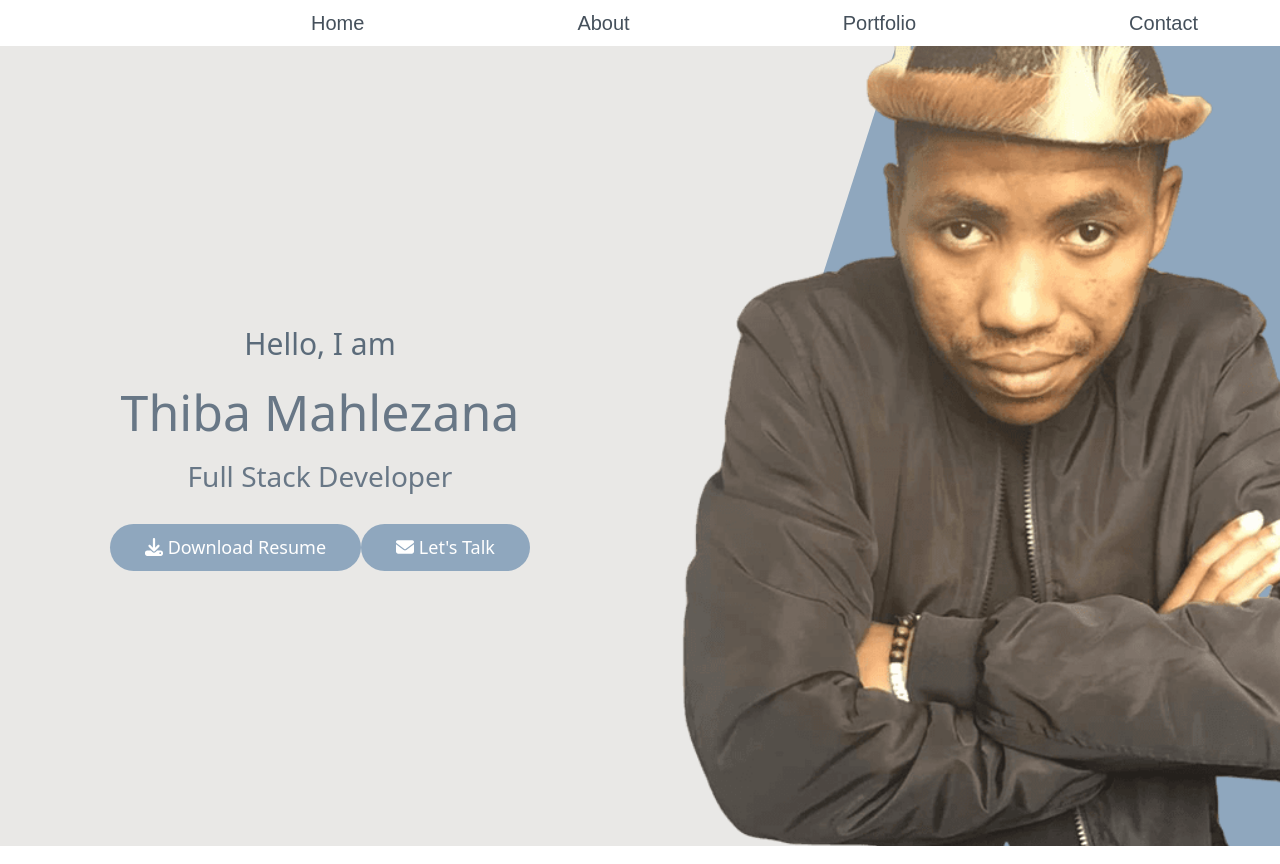
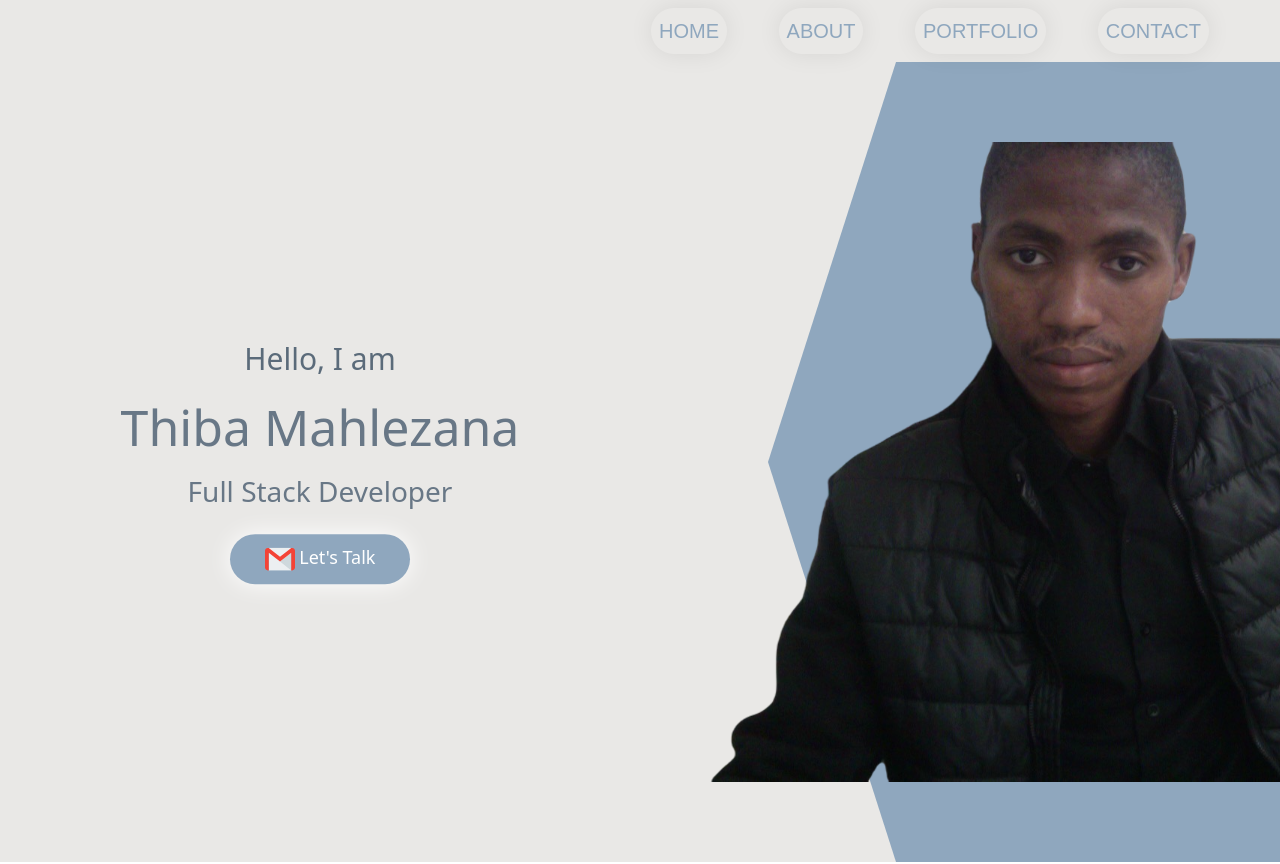
Before and after one commit to ThibaMahlezana/My-Portfolio-Website, a React (Create React App) app in the folder client/: page / in a window 1280 px wide. Shown: the top 864 px of the page. Built offline with nearby package versions, Linux system fonts and the light colour scheme.

Commit message:
fixed navbar

```diff
--- a/client/src/components/Header.js
+++ b/client/src/components/Header.js
@@ -1,58 +1,26 @@
-import React, { useState } from 'react'
-import { NavLink } from "react-router-dom";
+import React from 'react'
+import '../styles/global.css'
+import Container from 'react-bootstrap/Container';
+import Nav from 'react-bootstrap/Nav';
+import Navbar from 'react-bootstrap/Navbar';
 
 export default function Header() {
-  const [isOpen, setOpen] = useState(false);
   return (
-    <nav
-      className="navbar is-primary"
-      role="navigation"
-      aria-label="main navigation"
-    >
-      <div className="container">
-        <div className="navbar-brand">
-            <a
-              role="button"
-              className={`navbar-burger burger ${isOpen && "is-active"}`}
-              aria-label="menu"
-              aria-expanded="false"
-              onClick={() => setOpen(!isOpen)}
-            >
-              <span aria-hidden="true"></span>
-              <span aria-hidden="true"></span>
-              <span aria-hidden="true"></span>
-            </a>
-          </div>
-          <NavLink
-              className="navbar-item"
-              activeClassName="is-active"
-              to="/"
-              exact
-              >
-              Home
-          </NavLink>
-          <NavLink
-              className="navbar-item"
-              activeClassName="is-active"
-              to="/about"
-            >
-              About
-          </NavLink>
-          <NavLink
-              className="navbar-item"
-              activeClassName="is-active"
-              to="/portfolio"
-            >
-              Portfolio
-          </NavLink>
-          <NavLink
-              className="navbar-item"
-              activeClassName="is-active"
-              to="/contact"
-            >
-              Contact
-          </NavLink>
-      </div>
-    </nav>
+    <Navbar expand="md" className="header nav">
+      <Container>
+        <Navbar.Brand className="col-md-4 col-lg-6" href="#home">
+          <h4></h4>
+        </Navbar.Brand>
+        <Navbar.Toggle />
+        <Navbar.Collapse className="header-links col-md-4 col-lg-6">
+          <Nav className="me-auto">
+            <Nav.Link style={{color: '#8fa7be'}} className="nav-item" href="#home">Home</Nav.Link>
+            <Nav.Link style={{color: '#8fa7be'}} className="nav-item" href="#about">About</Nav.Link>
+            <Nav.Link style={{color: '#8fa7be'}} className="nav-item" href="#portfolio">Portfolio</Nav.Link>
+            <Nav.Link style={{color: '#8fa7be'}} className="nav-item" href="#contact">Contact</Nav.Link>
+          </Nav>
+        </Navbar.Collapse>
+      </Container>
+    </Navbar>
   )
 }
--- a/client/src/pages/About.js
+++ b/client/src/pages/About.js
@@ -7,7 +7,7 @@ import Skill from '../components/Skill';
 
 export default function About() {
   return (
-    <div className='about'>
+    <div id="about" className='about'>
       <div className='container'>
         <div className="title">
             <h1>About</h1>
--- a/client/src/pages/Contact.js
+++ b/client/src/pages/Contact.js
@@ -7,7 +7,7 @@ import phoneIcon from '../images/icons/phone-icon.svg'
 
 export default function Contact() {
   return (
-    <div className="contact">
+    <div id="contact" className="contact">
       <div className="title">
           <h1>Contact</h1>
           <p>You can contact me here</p>
--- a/client/src/pages/Home.js
+++ b/client/src/pages/Home.js
@@ -1,30 +1,33 @@
 import React from 'react'
 import '../styles/home.css';
-import bgImage from '../images/Pic3.png';
-import { FontAwesomeIcon } from '@fortawesome/react-fontawesome'
-import { faDownload } from '@fortawesome/free-solid-svg-icons'
-import { faEnvelope } from '@fortawesome/free-solid-svg-icons'
+import bgImage from '../images/Thiba.png';
+// import { FontAwesomeIcon } from '@fortawesome/react-fontawesome'
+// import { faDownload } from '@fortawesome/free-solid-svg-icons'
+// import { faEnvelope } from '@fortawesome/free-solid-svg-icons'
+import mailIcon from '../images/icons/mail-icon.svg'
 
 export default function Home() {
   return (
-    <div className="home">
+    <div id="home" className="home">
       <div className="row">
-        <div className='col-6 h-left'>
+        <div className='col-sm-12 col-md-6 col-lg-6 h-left'>
           <p className="intro">Hello, I am </p>
           <h1 className="name">Thiba Mahlezana</h1>
           <h3 className="role">Full Stack Developer</h3>
           <div className="h-btns">
-              <button variant="outline-primary" className="h-button">
+              {/* <button variant="outline-primary" className="h-button">
                 <FontAwesomeIcon icon={faDownload} />
                 {' '} Download Resume
-              </button>
-              <button variant="outline-primary" className="h-button">
-                <FontAwesomeIcon icon={faEnvelope} />
-                {' '} Let's Talk
+              </button> */}
+              <button variant="outline-primary" className="h-button button-float">
+                <a href="#contact">
+                  <img alt="contact" src={mailIcon} />
+                  {' '} Let's Talk
+                </a>
               </button>
           </div>
         </div>
-        <div className='col-6 h-right'>
+        <div className='col-sm-12 col-md-6 col-lg-6 h-right'>
           <div className="bg"></div>
           <img alt='' src={bgImage}/>
         </div>
--- a/client/src/pages/Portfolio.js
+++ b/client/src/pages/Portfolio.js
@@ -6,7 +6,7 @@ import Project from '../components/Project'
 
 export default function Portfolio() {
   return (
-    <div className="portfolio">
+    <div id="portfolio" className="portfolio">
         <div className="title">
             <h1>Portfolio</h1>
             <p>The projects I have worked on</p>
--- a/client/src/styles/global.css
+++ b/client/src/styles/global.css
@@ -11,29 +11,26 @@ body {}
     height: 100%;
 }
 
-header {
+.header {
     display: block;
-    background: #e9e8e6;
-    box-shadow: 0px 0px 25px 0 rgb(0 0 0 / 8%);
+    /* box-shadow: 0px 0px 25px 0 rgb(0 0 0 / 8%); */
     z-index: 997;
     padding: 0 10px;
+    background-color: #e9e8e6;
 }
-
-header .logo {
-    font-size: 28px;
-    margin: 0;
-    padding: 0;
-    line-height: 1;
-    font-weight: 400;
-    letter-spacing: 2px;
+.me-auto {
+    justify-content: space-between;
+    width: 100%;
     text-transform: uppercase;
 }
-
-header .logo a {
-    text-decoration: none;
-    color: #5b6b7a;
+.me-auto .nav-item {
+    border-radius: 30px;
+    box-shadow: 0px 0px 25px 0 rgb(0 0 0 / 8%)
 }
-
+.me-auto .nav-item:hover {
+    background-color: #fff;
+    box-shadow: 0px 0px 25px 0 rgb(0 0 0 / 8%)
+}
 .navbar {
     position: relative;
     display: flex;
--- a/client/src/styles/home.css
+++ b/client/src/styles/home.css
@@ -1,7 +1,7 @@
 /*** Home Section ***/
 .home {
     height: 100vh;
-    background-color: #e9e8e6;;
+    background-color: #e9e8e6;
 }
 
 .home .row {
@@ -50,7 +50,7 @@
 }
 
 .h-right > img {
-    width: 100%;
+    width: 150%;
     position: absolute;
 }
 
@@ -68,9 +68,45 @@
     background: #8fa7be;
     border: 0;
     padding: 10px 35px;
-    color: #fff;
     transition: 0.4s;
     border-radius: 50px;
     font-size: large;
     font-weight: 500;
+    box-shadow: 0 0 25px 0 #fff;
 }
+.h-button:hover {
+    opacity: 0.7;
+    -webkit-animation: none;
+    animation: none;
+    text-decoration: none;
+}
+.h-button img {
+    width: 30px;
+}
+.h-button a {
+    color: #fff;
+    text-decoration: none;
+}
+
+.button-float {
+    -webkit-animation: float 1.5s linear alternate infinite;
+    animation: float 1.5s linear alternate infinite;
+  }
+
+  @-webkit-keyframes float {
+    50% {
+      transform: translateY(-px);
+    }
+    100% {
+      transform: translateY(-18px);
+    }
+  }
+
+  @keyframes float {
+    50% {
+      transform: translateY(-px);
+    }
+    100% {
+      transform: translateY(-18px);
+    }
+  }
```
